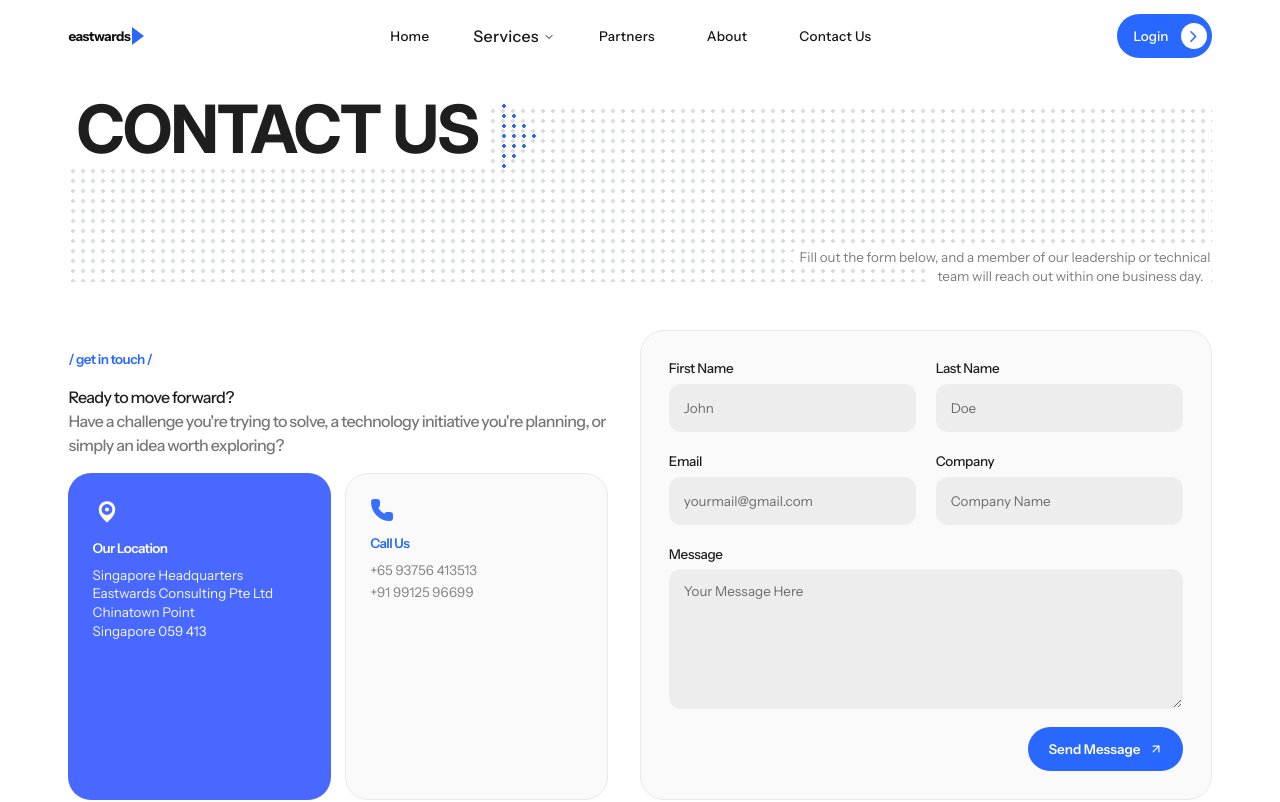
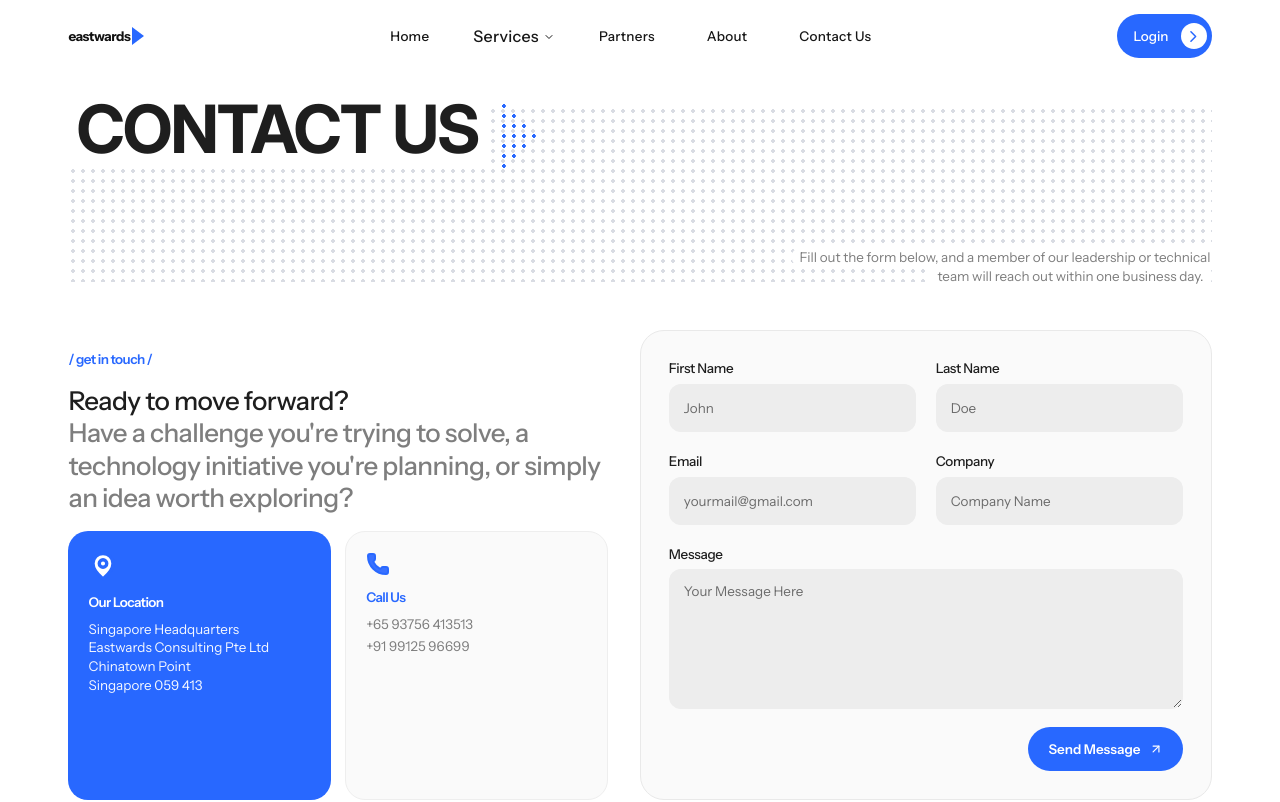
Before and after one commit to wajiha-kulsum/eastwards, a Next.js app: page /contact in a window 1280 px wide. Shown: the top 802 px of the page. Built offline with nearby package versions, Linux system fonts and the light colour scheme.

Commit message:
Tokenize the contact page and size its statement

```diff
--- a/components/contact/ContactPage.tsx
+++ b/components/contact/ContactPage.tsx
@@ -51,7 +51,7 @@ export function ContactPage() {
   }
 
   return (
-    <main id="main" className="flex-1 bg-white text-black">
+    <main id="main" className="flex-1 bg-white text-ink">
       <div className="mx-auto max-w-[1720px] px-6 pb-16 pt-3 sm:px-10 lg:px-[5.35%]">
         {/* Hero, grey dot field behind the heading */}
         <DotHero title={contact.title} lede={contact.subtitle} />
@@ -62,28 +62,28 @@ export function ContactPage() {
               sits level with the form's first field; flex + mt-auto keeps the
               card row and the Send button finishing on the same line */}
           <div className="flex flex-col pt-4 sm:pt-5">
-            <p className="mb-4 text-small font-semibold tracking-[-0.04em] text-[#2869ff]">
+            <p className="mb-4 text-small font-semibold tracking-[-0.04em] text-primary">
               / get in touch /
             </p>
 
             {/* Question and pitch in one text block, same size and weight
                 throughout, one break after the first question mark */}
-            <p className="relative mb-4 max-w-[600px] text-body font-medium tracking-[-0.04em] text-ink">
+            <p className="relative mb-4 max-w-[600px] text-lead font-medium tracking-[-0.02em] text-ink">
               {contact.headline.split("?")[0]}?
               <br />
-              <span className="text-[#777777]">
+              <span className="text-body">
                 {contact.headline.split("?").slice(1).join("?").trim()}
               </span>
             </p>
 
             <div className="flex-1 grid grid-cols-1 gap-3.5 sm:grid-cols-2">
               {/* Location card */}
-              <article className="flex min-h-[190px] flex-col rounded-[23px] bg-[#4868ff] p-5 text-white sm:p-6">
+              <article className="flex min-h-[150px] flex-col rounded-[20px] bg-primary p-4 text-white sm:p-5">
                 <MapPin
                   size={30}
                   strokeWidth={2.7}
                   fill="white"
-                  className="mb-3 text-[#4868ff]"
+                  className="mb-3 text-primary"
                 />
 
                 <h3 className="mb-2 text-small font-semibold tracking-[-0.04em]">
@@ -102,27 +102,27 @@ export function ContactPage() {
               </article>
 
               {/* Phone card */}
-              <article className="min-h-[190px] rounded-[23px] border border-[#e9e9e9] bg-[#fafafa] p-5 sm:p-6">
+              <article className="min-h-[150px] rounded-[20px] border border-line bg-surface p-4 sm:p-5">
                 <Phone
                   size={24}
                   fill="#3971ff"
-                  className="mb-3 text-[#3971ff]"
+                  className="mb-3 text-primary"
                 />
 
-                <h3 className="mb-2 text-small font-semibold tracking-[-0.04em] text-[#2869ff]">
+                <h3 className="mb-2 text-small font-semibold tracking-[-0.04em] text-primary">
                   Call Us
                 </h3>
 
-                <div className="space-y-1 text-small text-[#858585]">
+                <div className="space-y-1 text-small text-body">
                   <a
                     href="tel:+6593756413513"
-                    className="block transition hover:text-[#2869ff]"
+                    className="block transition hover:text-primary"
                   >
                     +65 93756 413513
                   </a>
                   <a
                     href="tel:+919912596699"
-                    className="block transition hover:text-[#2869ff]"
+                    className="block transition hover:text-primary"
                   >
                     +91 99125 96699
                   </a>
@@ -230,7 +230,7 @@ export function ContactPage() {
               <p
                 role="status"
                 aria-live="polite"
-                className="max-w-[320px] text-small text-neutral-700"
+                className="max-w-[320px] text-small text-body"
               >
                 {status}
               </p>
@@ -238,7 +238,7 @@ export function ContactPage() {
               <button
                 type="submit"
                 disabled={submitting}
-                className="ml-auto inline-flex min-h-11 items-center gap-2 rounded-full bg-[#2868ff] px-5 py-2.5 text-small font-semibold text-white transition hover:bg-[#1555ed] focus-visible:outline-2 focus-visible:outline-offset-2 focus-visible:outline-[#2868ff] disabled:cursor-not-allowed disabled:opacity-60"
+                className="ml-auto inline-flex min-h-11 items-center gap-2 rounded-full bg-primary px-5 py-2.5 text-small font-semibold text-white transition hover:bg-[#1555ed] focus-visible:outline-2 focus-visible:outline-offset-2 focus-visible:outline-[#2868ff] disabled:cursor-not-allowed disabled:opacity-60"
               >
                 {submitting ? "Sending..." : "Send Message"}
                 <ArrowUpRight size={14} />
@@ -253,7 +253,7 @@ export function ContactPage() {
             Direct Channels
           </h2>
 
-          <p className="mt-1 text-small text-[#7a7a7a]">
+          <p className="mt-1 text-small text-body">
             Need to reach a specific department? Use the direct lines below
             for a faster response.
           </p>
@@ -261,13 +261,13 @@ export function ContactPage() {
           <div className="mt-5 grid grid-cols-1 gap-5 rounded-[9px] border border-[#ededed] bg-[#fafafa] px-5 py-7 sm:grid-cols-2 sm:px-6 lg:grid-cols-4 lg:py-8">
             {channels.map((channel) => (
               <div key={channel.email} className="min-w-0 text-center">
-                <h3 className="mb-2 text-small font-semibold text-[#4a4a4a]">
+                <h3 className="mb-2 text-small font-semibold text-ink">
                   {channel.title}
                 </h3>
 
                 <a
                   href={`mailto:${channel.email}`}
-                  className="inline-flex max-w-full items-center justify-center gap-2 text-small text-[#292929] transition hover:text-[#2869ff]"
+                  className="inline-flex max-w-full items-center justify-center gap-2 text-small text-ink transition hover:text-primary"
                 >
                   <Mail
                     size={18}
```
